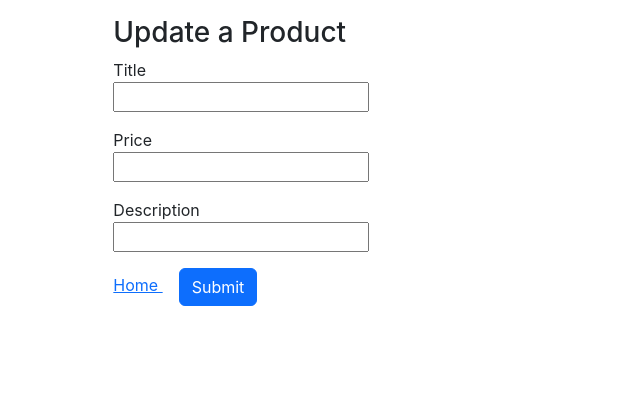
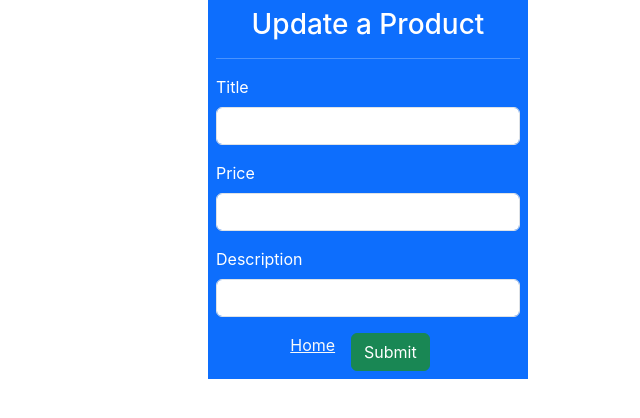
Before and after one commit to TRSCode/JavaScript_Part2, a React (Create React App) app in the folder productManager/client/: page /product/edit/1 in a window 1280 px wide. Shown: the top 418 px of the page, without its empty margins (272-912 px from the left). Built offline with nearby package versions, Linux system fonts and the light colour scheme; no server answers.

Commit message:
updated style

```diff
--- a/productManager/client/src/components/Detail.jsx
+++ b/productManager/client/src/components/Detail.jsx
@@ -26,15 +26,18 @@ const Detail = (props) => {
     }
 
     return (
-        <div className="container col-5 mt-3">
+        <div className="container p-2 bg-primary text-white col-3">
             <h3>{product.title}</h3>
-            <p>Price: {product.price}</p>
-            <p>Description: {product.description}</p>
-            <Link to={'/home'}> Home |</Link>
-            <Link to={'/product/edit/' + product._id}> Edit</Link>
-            <button onClick={deleteProduct} className="btn btn-danger ms-2">
-                Delete
-            </button>
+            <hr/>
+            <p><span className="text-black">Price: </span>{product.price}</p>
+            <p><span className="text-black">Description: </span>{product.description}</p>
+            <div className="d-flex justify-content-center">
+                <Link to={'/home'} className="text-light"> Home |</Link>
+                <Link to={'/product/edit/' + product._id} className="text-light"> Edit</Link>
+                <button onClick={deleteProduct} className="btn btn-danger ms-2">
+                    Delete
+                </button>
+            </div>
         </div>
     );
 }
--- a/productManager/client/src/components/ProductList.jsx
+++ b/productManager/client/src/components/ProductList.jsx
@@ -31,8 +31,8 @@ const ProductList = (props) => {
                 product.map((product, index) => {
                 return (
                     <div key={index} className='d-inline-flex mx-2 p-3'>
-                        <div className="container bg-warning">
-                            <p>Item: {product.title}</p>
+                        <div className="container bg-warning rounded-top p-2">
+                            <p>{product.title}</p>
                             <Link to={`/product/${product._id}`}> Veiw |</Link>
                             <Link to={'/product/edit/' + product._id}> Edit</Link>
                             <button onClick={(e)=>{deleteProduct(product._id)}} className="btn btn-danger ms-2">
--- a/productManager/client/src/components/Update.jsx
+++ b/productManager/client/src/components/Update.jsx
@@ -32,28 +32,31 @@ const Update = (props) => {
     }
     return (
         <div>
-            <form onSubmit={updateProduct} className="container col-5 mt-3">
-            <h3>Update a Product</h3>
+            <form onSubmit={updateProduct} className="container p-2 bg-primary text-white col-3">
+                <h3 className="text-center">Update a Product</h3>
+                <hr/>
                 <p>
-                    <label>Title</label><br/>
-                    <input type="text"
+                    <label className="form-label">Title</label><br/>
+                    <input type="text" className="form-control"
                         name="title" value={title}
                         onChange={(e) => { setTitle(e.target.value)}} />
                 </p>
                 <p>
-                    <label>Price</label><br/>
-                    <input type="text"
+                    <label className="form-label">Price</label><br/>
+                    <input type="text" className="form-control"
                         name="price" value={price}
                         onChange={(e) => { setPrice(e.target.value)}} />
                 </p>
                 <p>
-                    <label>Description</label><br/>
-                    <input type="text"
+                    <label className="form-label">Description</label><br/>
+                    <input type="text" className="form-control"
                         name="description" value={description}
                         onChange={(e) => { setDescription(e.target.value)}} />
                 </p>
-                <Link to={'/home'}> Home </Link>
-                <input type="submit" className="btn btn-primary mx-3"/>
+                <div className="d-flex justify-content-center">
+                    <Link to={'/home'} className="text-light"> Home </Link>
+                    <input type="submit" className="btn btn-success mx-3"/>
+                </div>
             </form>
         </div>
     )
```
